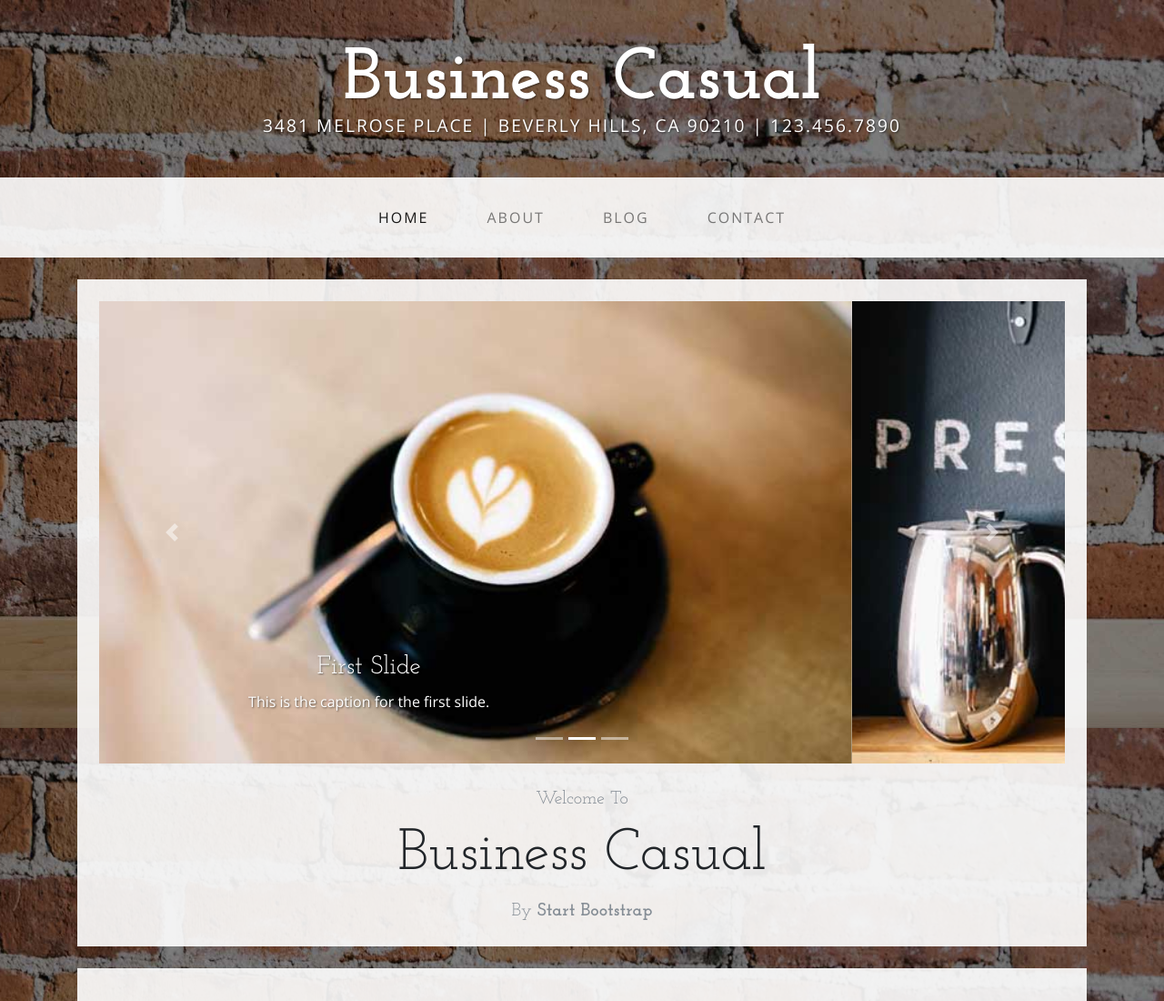
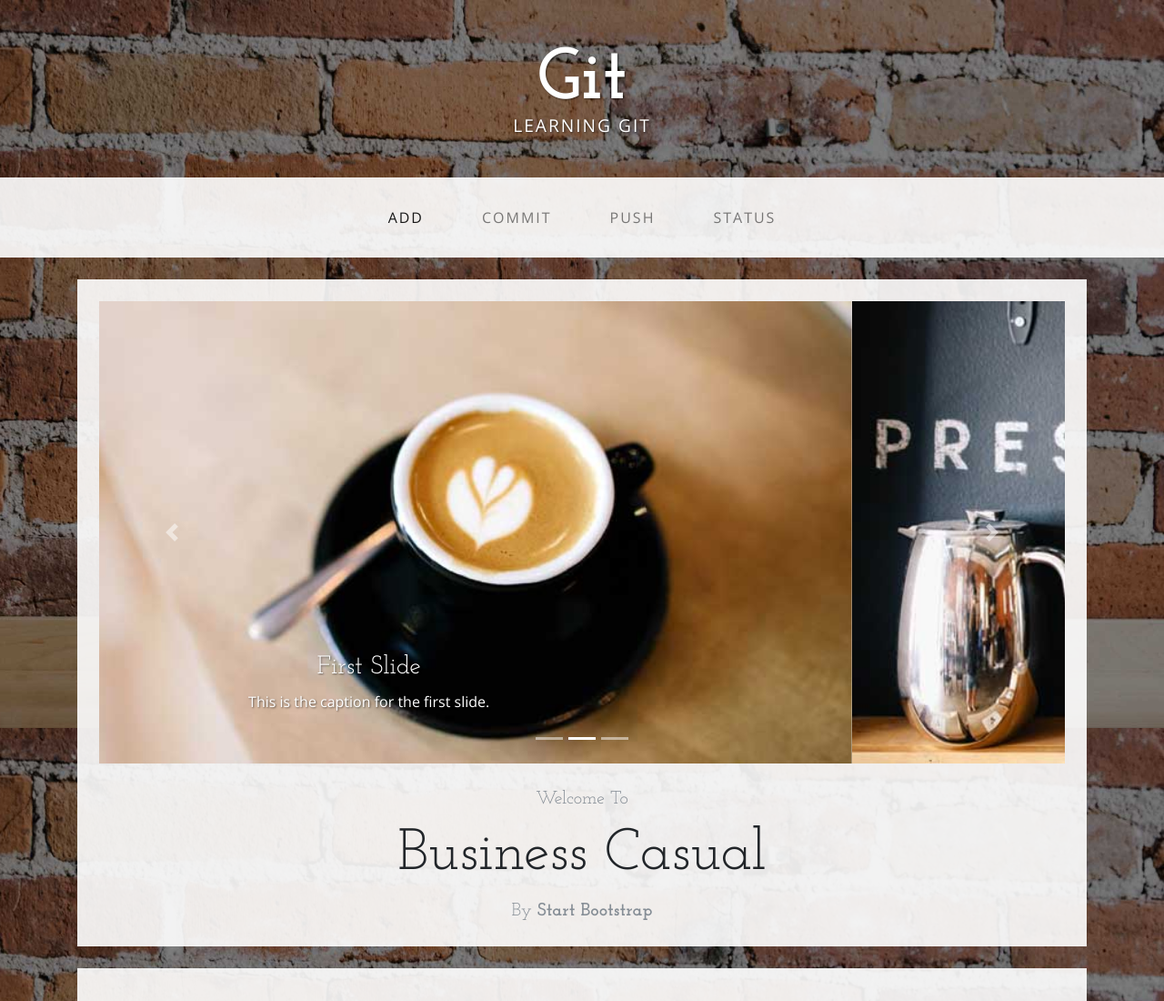
Before and after one commit to boslott/gitProject, a website: page index.html in a window 1280 px wide. Shown: the top 1100 px of the page at 91% size. Drawn offline with nearby package versions, Linux system fonts and the light colour scheme.

Commit message:
Changed title, subtitle, and navbar items

```diff
--- a/index.html
+++ b/index.html
@@ -8,7 +8,7 @@
     <meta name="description" content="">
     <meta name="author" content="">
 
-    <title>Business Casual - Start Bootstrap Theme</title>
+    <title>Git</title>
 
     <!-- Bootstrap core CSS -->
     <link href="vendor/bootstrap/css/bootstrap.min.css" rel="stylesheet">
@@ -24,31 +24,31 @@
 
   <body>
 
-    <div class="tagline-upper text-center text-heading text-shadow text-white mt-5 d-none d-lg-block">Business Casual</div>
-    <div class="tagline-lower text-center text-expanded text-shadow text-uppercase text-white mb-5 d-none d-lg-block">3481 Melrose Place | Beverly Hills, CA 90210 | 123.456.7890</div>
+    <div class="tagline-upper text-center text-heading text-shadow text-white mt-5 d-none d-lg-block">Git</div>
+    <div class="tagline-lower text-center text-expanded text-shadow text-uppercase text-white mb-5 d-none d-lg-block">Learning Git</div>
 
     <!-- Navigation -->
     <nav class="navbar navbar-expand-lg navbar-light bg-faded py-lg-4">
       <div class="container">
-        <a class="navbar-brand text-uppercase text-expanded font-weight-bold d-lg-none" href="#">Start Bootstrap</a>
+        <a class="navbar-brand text-uppercase text-expanded font-weight-bold d-lg-none" href="#">Git</a>
         <button class="navbar-toggler" type="button" data-toggle="collapse" data-target="#navbarResponsive" aria-controls="navbarResponsive" aria-expanded="false" aria-label="Toggle navigation">
           <span class="navbar-toggler-icon"></span>
         </button>
         <div class="collapse navbar-collapse" id="navbarResponsive">
           <ul class="navbar-nav mx-auto">
             <li class="nav-item active px-lg-4">
-              <a class="nav-link text-uppercase text-expanded" href="index.html">Home
+              <a class="nav-link text-uppercase text-expanded" href="index.html">Add
                 <span class="sr-only">(current)</span>
               </a>
             </li>
             <li class="nav-item px-lg-4">
-              <a class="nav-link text-uppercase text-expanded" href="about.html">About</a>
+              <a class="nav-link text-uppercase text-expanded" href="about.html">Commit</a>
             </li>
             <li class="nav-item px-lg-4">
-              <a class="nav-link text-uppercase text-expanded" href="blog.html">Blog</a>
+              <a class="nav-link text-uppercase text-expanded" href="blog.html">Push</a>
             </li>
             <li class="nav-item px-lg-4">
-              <a class="nav-link text-uppercase text-expanded" href="contact.html">Contact</a>
+              <a class="nav-link text-uppercase text-expanded" href="contact.html">Status</a>
             </li>
           </ul>
         </div>
```
